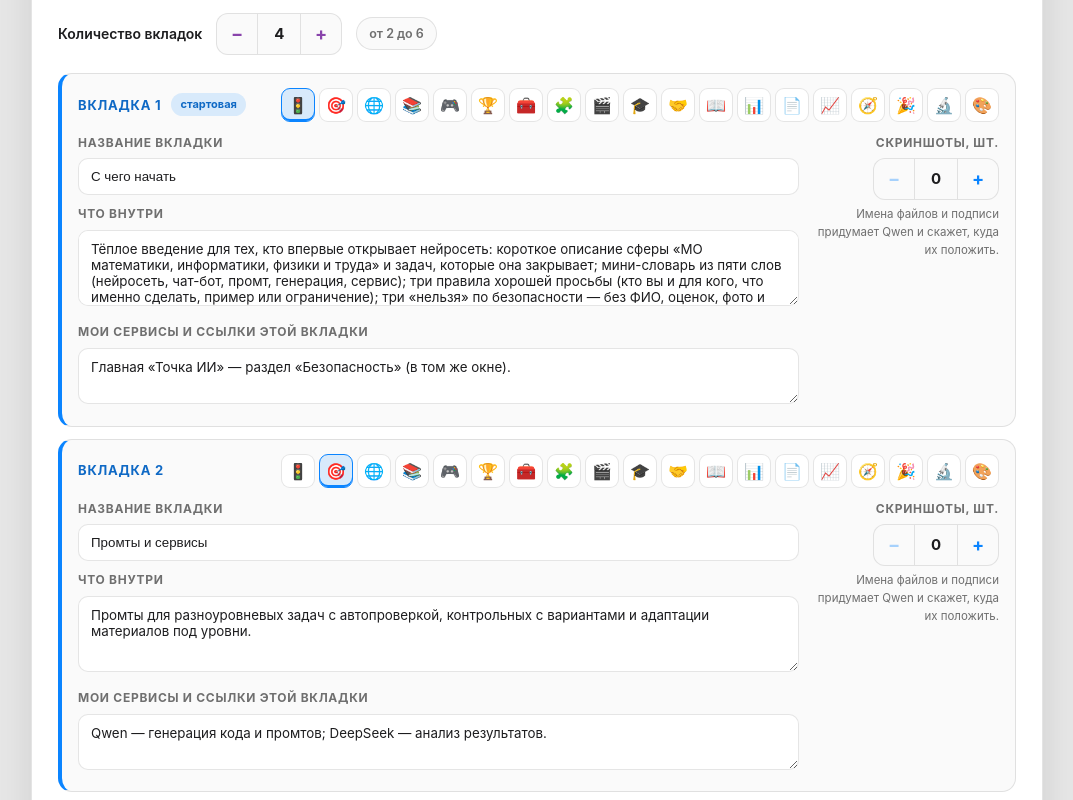
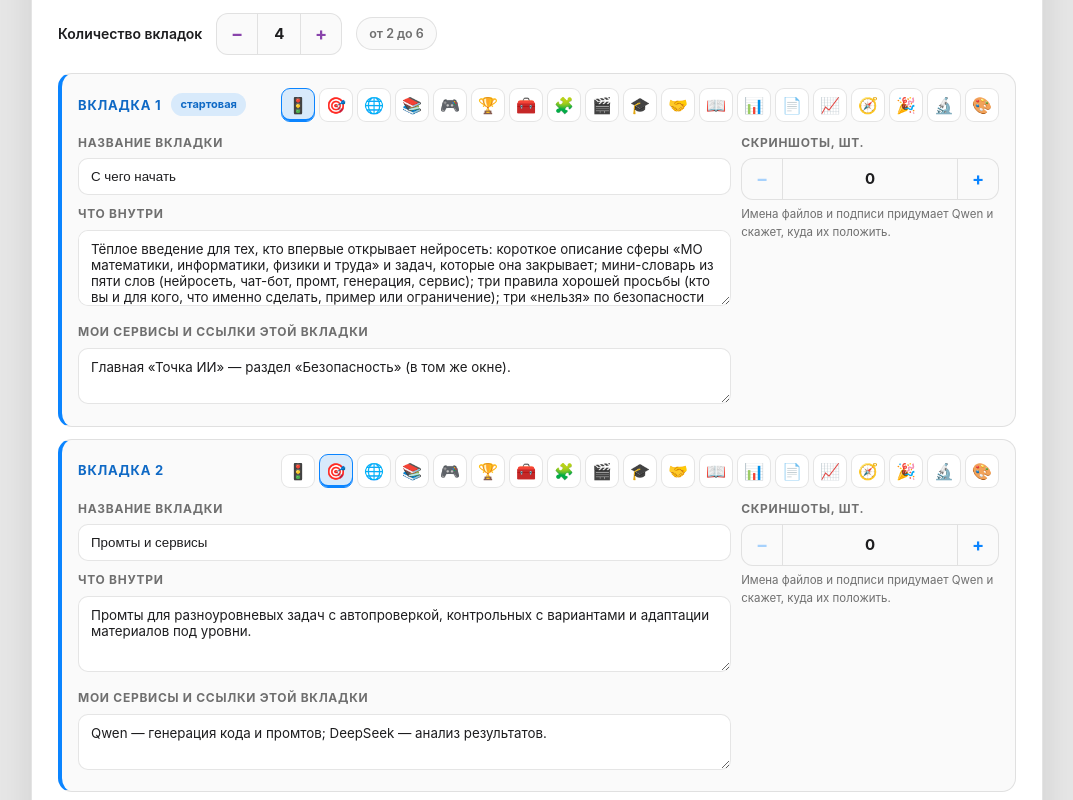
Before and after one commit to mmmaslikov/tpg_mc3, a plain HTML site: page index.html in a window 1280 px wide. Shown: the part 2440-3240 px from the top of the page, without its empty margins (103-1176 px from the left). Drawn offline with Linux system fonts and the light colour scheme.

Commit message:
Update index.html

```diff
--- a/index.html
+++ b/index.html
@@ -193,14 +193,16 @@ button{font:inherit}
 .emo:hover{border-color:var(--sc);transform:translateY(-1px)}
 .emo.on{border-color:var(--sc);background:color-mix(in srgb,var(--sc) 14%,transparent);box-shadow:inset 0 -2px 0 var(--sc)}
 .tabed-grid{display:grid;gap:10px}
-@media (min-width:760px){.tabed-grid{grid-template-columns:minmax(0,1fr) auto}}
+@media (min-width:760px){.tabed-grid{grid-template-columns:minmax(0,1fr) clamp(190px,28%,260px)}}
 .field label{display:block;font-size:12px;font-weight:700;letter-spacing:.06em;text-transform:uppercase;color:var(--muted);margin-bottom:6px}
 .field input[type=text],.field textarea{width:100%;font:14px/1.55 inherit;color:var(--text);background:var(--surface);border:1px solid var(--line);border-radius:10px;padding:10px 12px}
 .field textarea{min-height:76px;resize:vertical;font-family:inherit;scrollbar-width:thin;scrollbar-color:var(--sb-thumb) var(--sb-track)}
 .field input:focus,.field textarea:focus{outline:3px solid var(--accent);outline-offset:2px}
-.shot-field{display:grid;gap:6px;align-content:start;justify-items:end;text-align:right}
+.shot-field{display:grid;gap:6px;align-content:start;justify-items:stretch;text-align:left}
 .shot-field .sl{font-size:12px;font-weight:700;letter-spacing:.06em;text-transform:uppercase;color:var(--muted)}
-.shot-field .hint{font-size:11.5px;color:var(--muted);max-width:190px}
+.shot-field .hint{font-size:11.5px;color:var(--muted);max-width:none}
+.shot-field .stepper{width:100%;justify-content:space-between}
+.shot-field .stepper .val{flex:1}
 .preview{padding:clamp(18px,2.4vw,24px);display:grid;gap:14px;border-top:4px solid var(--accent)}
 .preview-head{display:flex;align-items:center;gap:10px;flex-wrap:wrap}
 .preview-head h3{font-size:17px;flex:1}
```
